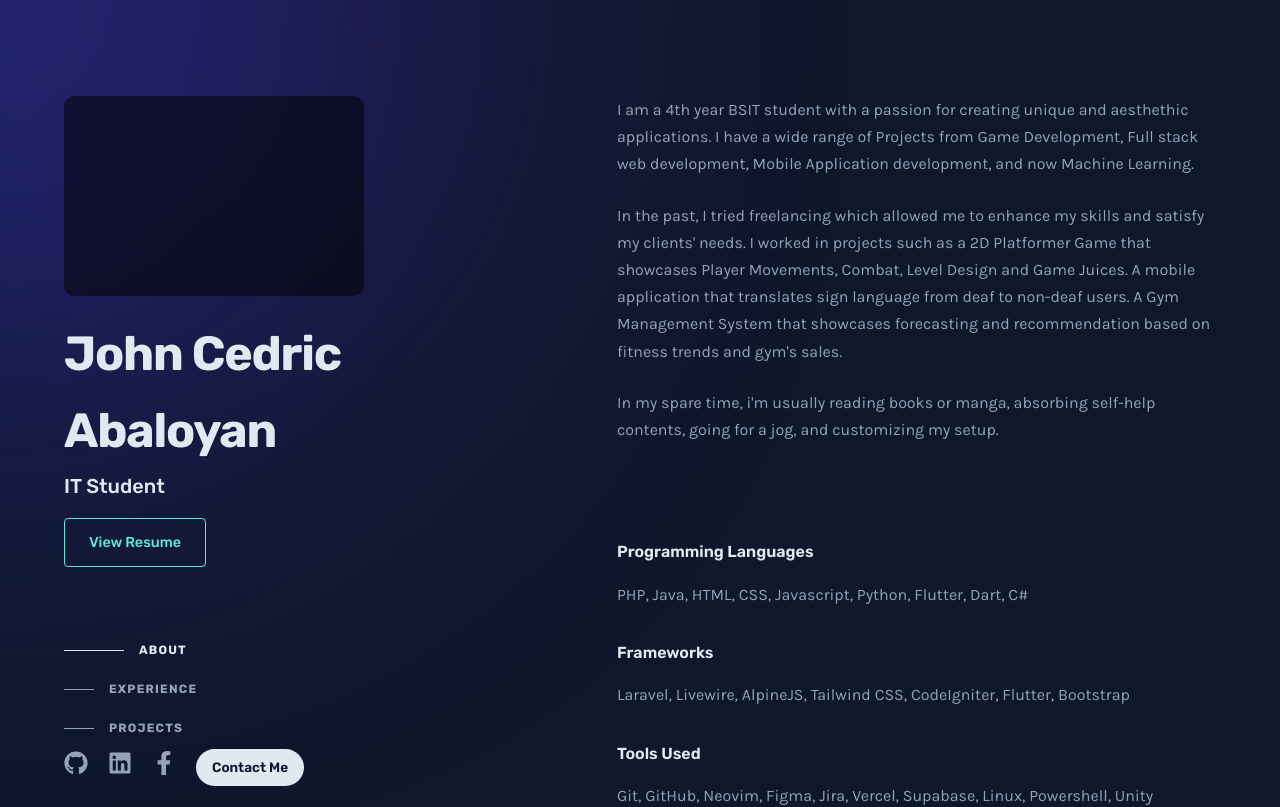
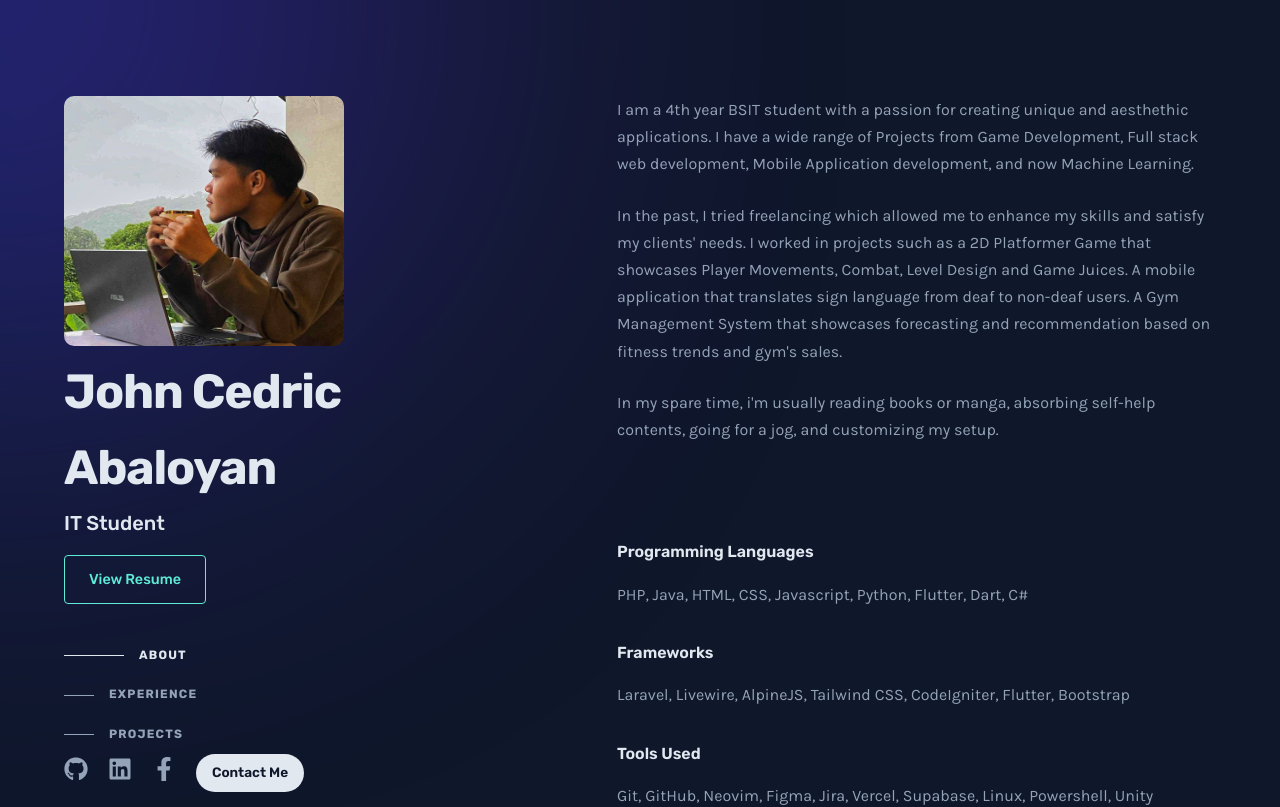
Before and after one commit to Ggwepq/portfolio, a React (Vite) app: page / in a window 1280 px wide. Shown: the top 807 px of the page. Built offline with nearby package versions, Linux system fonts and the light colour scheme.

Commit message:
style: add profile image

```diff
--- a/src/App.css
+++ b/src/App.css
@@ -155,7 +155,7 @@ section {
 /* Navigation Links */
 .nav-list {
   list-style: none;
-  margin-top: 4rem;
+  margin-top: 2rem;
   width: max-content;
 }
 
@@ -546,8 +546,10 @@ section {
 }
 
 .project-display.grid .col-image div {
-  width: 100% !important;
-  height: 150px !important;
+  width: 109.8% !important;
+  height: 170px !important;
+  margin-left: -20px;
+  margin-top: -20px;
 }
 
 .project-display.grid .col-label {
@@ -576,4 +578,8 @@ section {
   .col-image {
     display: none;
   }
+
+  .view-controls {
+    display: none;
+  }
 }
--- a/src/Home.jsx
+++ b/src/Home.jsx
@@ -72,10 +72,10 @@ function Home() {
 
       {/* --- LEFT SIDE  --- */}
       <header className="left-section">
+        <div >
+          <img style={{ width: '280px', height: '250px', borderRadius: '10px' }} src="/cedjuani.jpg" alt="Profile" />
+        </div>
         <div>
-          <div style={{ width: '300px', height: '200px', background: 'rgba(0,0,0,.5)', marginBottom: '20px', borderRadius: '10px' }}>
-            {/* <img src="your-photo.jpg" alt="Profile" /> */}
-          </div>
           <h1 className="name">John Cedric Abaloyan</h1>
           <h2 className="title">IT Student</h2>
 
```
Also changed, not shown: public/cedjuani.jpg (added).
